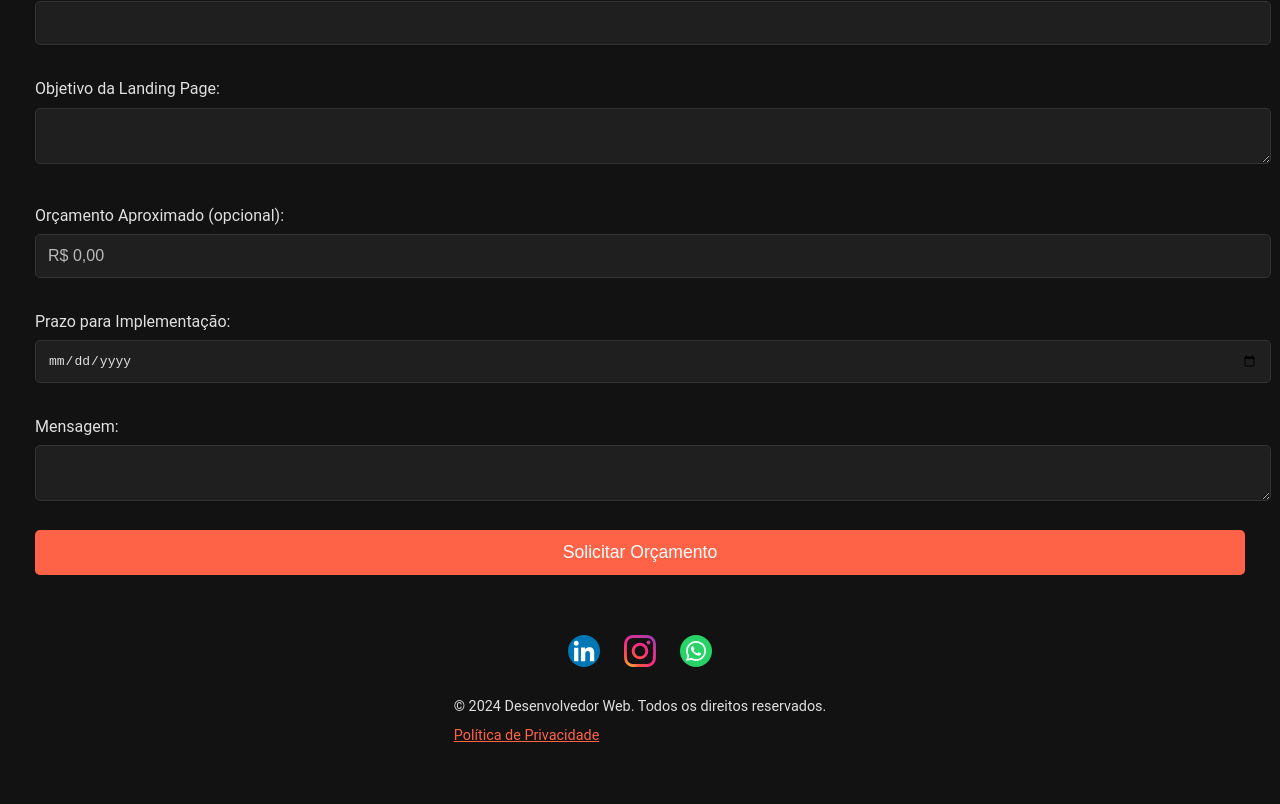
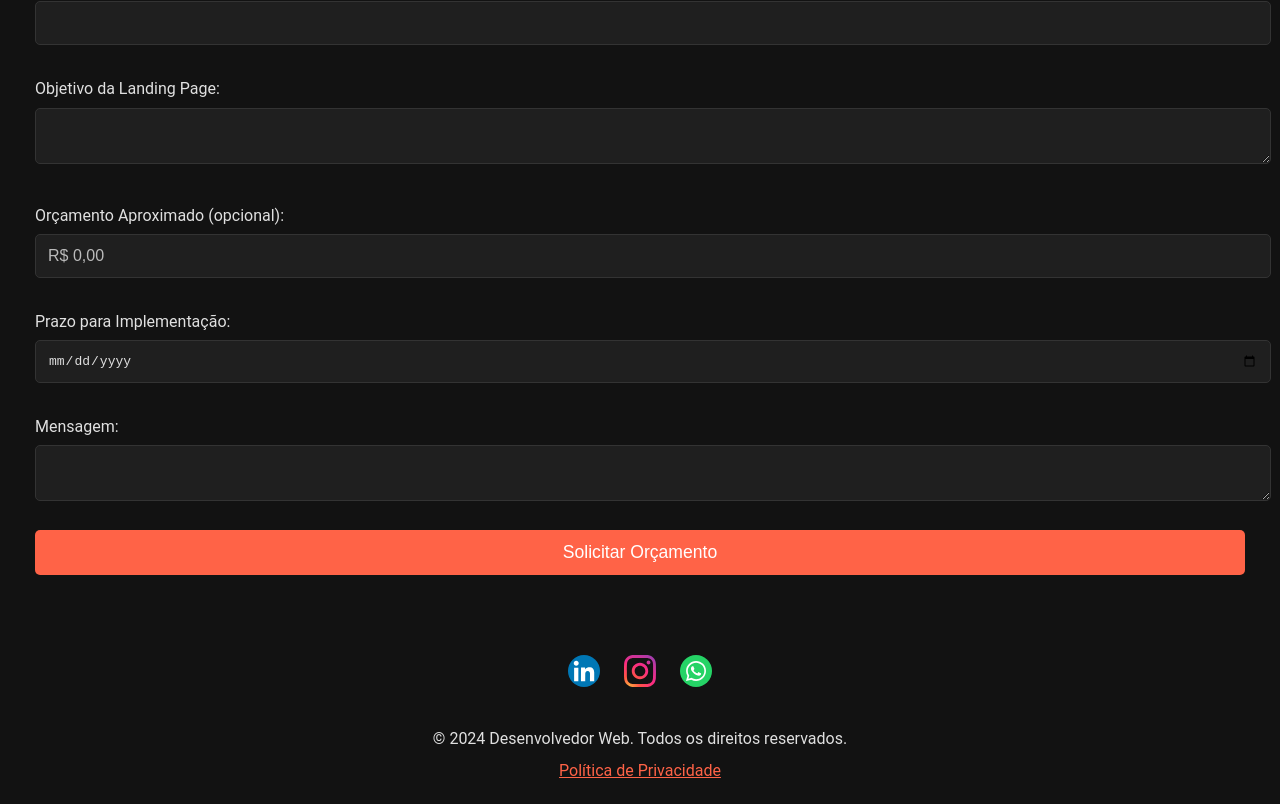
Before and after one commit to Samueljrdev/Landing-Page-Vendas, a plain HTML site: page index.html in a window 1280 px wide. Shown: the part 2329-3133 px from the top of the page. Before the commit the page ends 3078 px from the top, so only its background shows below. Drawn offline with Linux system fonts and the light colour scheme.

Commit message:
Update styles.css
Alinhamento central do footer desktop

```diff
--- a/styles.css
+++ b/styles.css
@@ -469,6 +469,8 @@ nav ul li a:hover {
     display: flex;
     flex-direction: column;
     align-items: center;
+    text-align: center;
+    padding: 20px;
 }
 
 .social-links {
@@ -491,7 +493,11 @@ nav ul li a:hover {
 }
 
 .footer-info {
-    font-size: 0.9em;
+    display: flex;
+    flex-direction: column;
+    align-items: center;
+    text-align: center;
+    margin-top: 10px;
 }
 
 .footer-info p {
```
